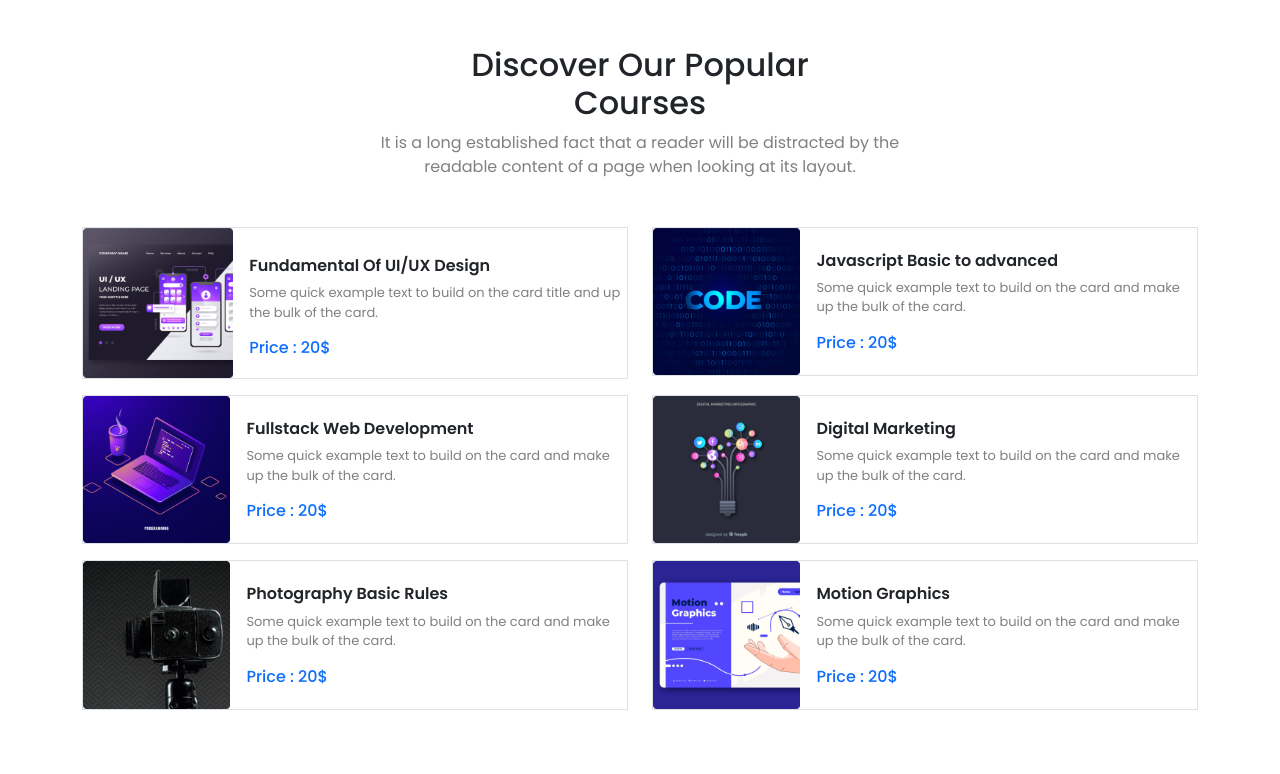
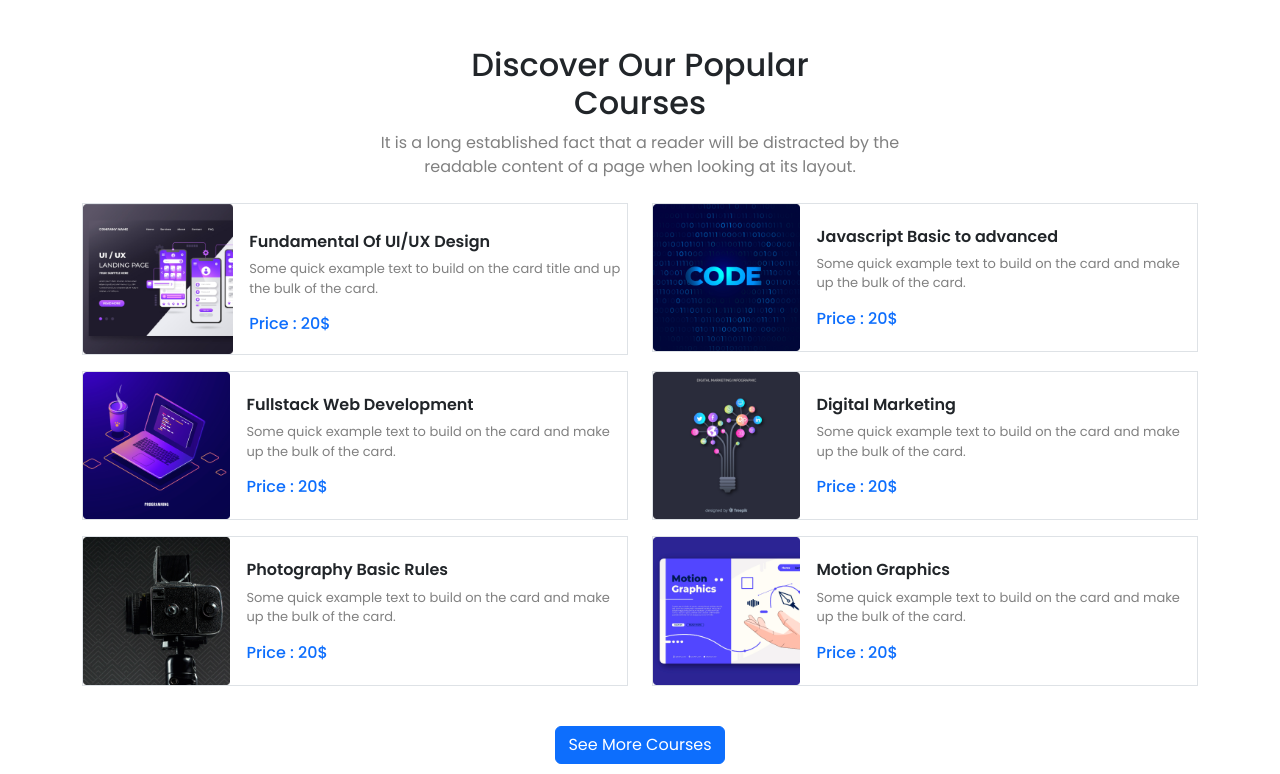
Before and after one commit to RubelRk/Digital-Learning, a plain HTML site: page index.html in a window 1280 px wide. Shown: the part 718-1492 px from the top of the page. Drawn offline with nearby package versions, Linux system fonts and the light colour scheme.

Commit message:
Courses button add

```diff
--- a/index.html
+++ b/index.html
@@ -113,7 +113,7 @@
             <h1 class="fs-2">Discover Our Popular <br> Courses</h1>
             <p class="fs-6">It is a long established fact that a reader will be distracted by the <br> readable content of a page when looking at its layout.</p>
           </div>
-          <div class="course-items my-5">
+          <div class="course-items my-4">
             <div class=" row">
               <div class="col-lg-6">
               <div class="p-lg-0 item mb-3 d-md-flex align-items-center border">
@@ -190,6 +190,10 @@
             </div>
           </div>
         </div>
+        <div class="course-button text-center d-lg-flex justify-content-center">
+          <button class="btn btn-primary d-none d-lg-block">See More Courses</button>
+          <button class="btn btn-primary d-lg-none">View All</button>
+        </div>
       </section>
       <!-- Courses area end  -->
 
```
